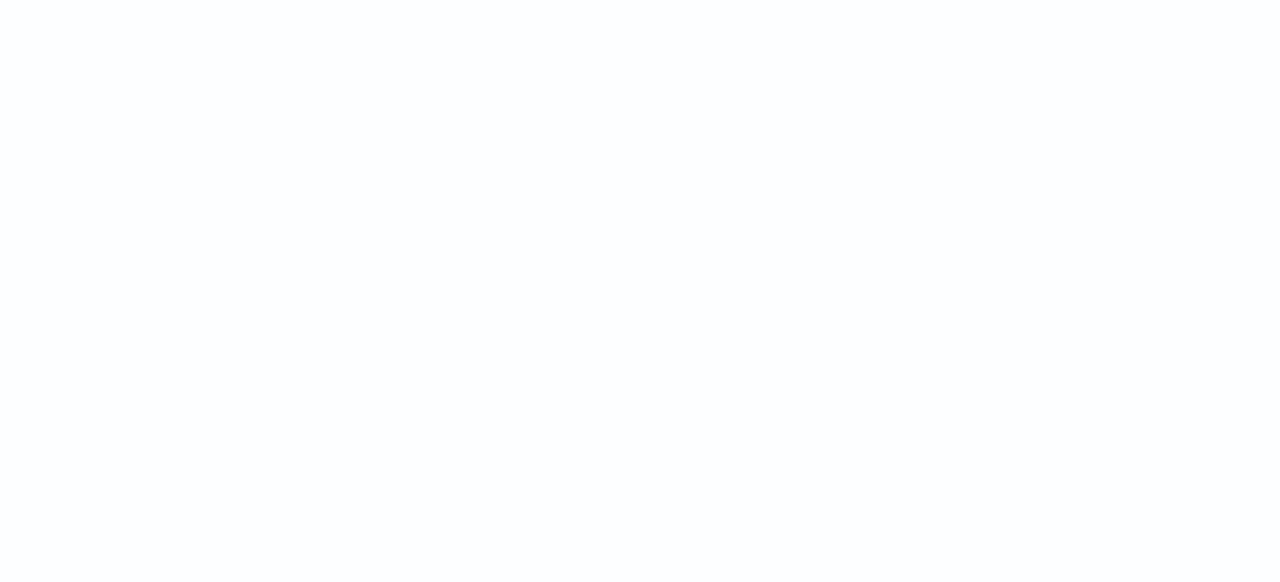
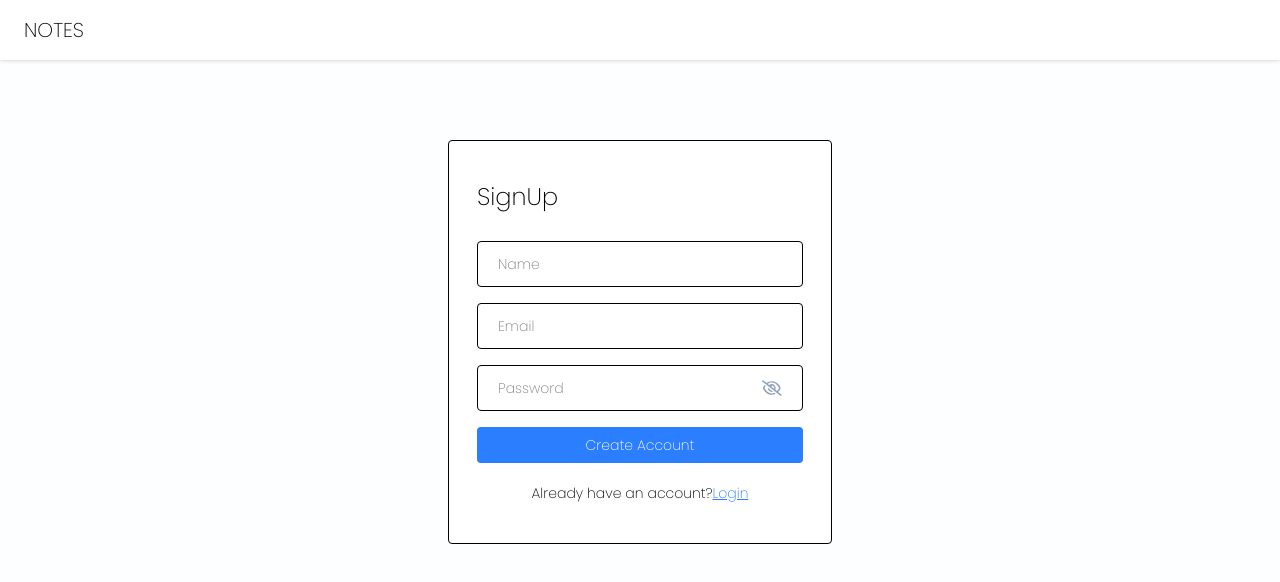
Before and after one commit to sankarshan07/notes, a React (Vite) app in the folder frontend/notes-app/: page /signup in a window 1280 px wide. Shown: the top 582 px of the page. Built offline with nearby package versions, Linux system fonts and the light colour scheme.

Commit message:
login and sigup setup complete

```diff
--- a/frontend/notes-app/package.json
+++ b/frontend/notes-app/package.json
@@ -13,6 +13,7 @@
     "@tailwindcss/vite": "^4.0.9",
     "react": "^19.0.0",
     "react-dom": "^19.0.0",
+    "react-icons": "^5.5.0",
     "react-router-dom": "^7.2.0",
     "tailwindcss": "^4.0.9"
   },
--- a/frontend/notes-app/src/components/Input/PasswordInput.jsx
+++ b/frontend/notes-app/src/components/Input/PasswordInput.jsx
@@ -1,16 +1,28 @@
-import React,{useState} from 'react'
+import React, { useState } from 'react';
+import {FaRegEye, FaRegEyeSlash} from 'react-icons/fa6'
+const PasswordInput = ({ value, onChange, placeholder }) => {
+  const [isShowPassword, setIsShowPassword] = useState(false);
 
-const PasswordInput = ({value, onChange, placeholder}) => {
+  const toggleShowPassword = () => {
+    setIsShowPassword(!isShowPassword);
+  };
 
-const [isShowPassword, setIsShowPassword] = useState(false);
-const toggleShoWPassword = () => {
-  setIsShowPassword(!isShowPassword);
-}
   return (
-    <div className='flex items-center bg-transparent border-[1.5px] px-5 rounded mb-3 outline-0'>
-      Password input
+    <div className='flex items-center bg-transparent border-[1.5px] px-5 rounded mb-3 outline-none'>
+      <input
+        value={value}
+        onChange={onChange}
+        type={isShowPassword ? 'text' : 'password'}
+        placeholder={placeholder || 'Password'}
+        className='w-full text-sm bg-transparent py-3 mr-3 rounded outline-none'
+      />
+      {isShowPassword ? <FaRegEye type='button' size={22} className='text-blue-500' onClick={toggleShowPassword}>
+
+      </FaRegEye>:<FaRegEyeSlash size={22}
+                   className='text-slate-400 cursor-pointer' onClick={() => toggleShowPassword()}
+                   />}
     </div>
-  )
-}
+  );
+};
 
 export default PasswordInput;
--- a/frontend/notes-app/src/pages/Login/Login.jsx
+++ b/frontend/notes-app/src/pages/Login/Login.jsx
@@ -1,18 +1,47 @@
-import React from 'react'
+import React ,{useState} from 'react'
 import Navbar from '../../components/Navbar/Navbar'
 import {Link} from 'react-router-dom'
 import PasswordInput from '../../components/Input/PasswordInput'
+import { validateEmail } from '../../utils/helper'
 
 const Login = () => {
+ const [email, setEmail] = useState('')
+ const [password, setPassword] = useState('')
+const [error, setError] = useState(null)
+const handleLogin = async (e) => {
+    e.preventDefault();
+
+    if (!validateEmail(email)) {
+        setError("Invalid email");
+        return;
+        }
+
+        if(!password){
+            setError("Password is required");
+            return;
+
+        }
+        setError("")
+        //login API
+};
+
   return (
    <>
    <Navbar/>
    <div className='flex items-center justify-center mt-20'>
     <div className='w-96 border rounded bg-white px-7 py-10' >
-        <form onSubmit={()=>{}}>
+        <form onSubmit={handleLogin}>
             <h4 className='text-2xl mb-7'>Login</h4>
-            <input type="text" placeholder='Email' className='input-box'/>
-            <PasswordInput/>
+            <input type="text" placeholder='Email' className='input-box'
+            value={email}
+            onChange={(e) => setEmail(e.target.value)}
+            />
+
+            <PasswordInput value={password}
+            onChange={(e) => setPassword(e.target.value)}/>
+
+            {error && <p className='text-red-500 text-xs pb-1'>{error}</p>}
+
             <button type='submit' className='btn-primary'>Login</button>
             <p className='text-sm text-center mt-4'>Not Registered yet?{""}
                 <Link to="/signUp" className="font-medium text-blue-500 underline">
--- a/frontend/notes-app/src/pages/SignUp/SignUp.jsx
+++ b/frontend/notes-app/src/pages/SignUp/SignUp.jsx
@@ -1,11 +1,79 @@
-import React from 'react'
+import React, { useState } from "react";
+import Navbar from "../../components/Navbar/Navbar";
+import PasswordInput from "../../components/Input/PasswordInput";
+import { Link } from "react-router-dom";
+import { validateEmail } from "../../utils/helper";
 
 const SIgnUp = () => {
+  const [name, setName] = useState("");
+  const [email, setEmail] = useState("");
+  const [password, setPassword] = useState("");
+  const [error, setError] = useState(null);
+
+  const handleSignUp = async (e) => {
+    e.preventDefault();
+    if(!name){
+      setError("Name is required");
+      return;
+    }
+    if(!validateEmail(email)){
+      setError("Email required");
+      return;
+    }
+    if(!password){
+      setError("Password is required");
+      return;
+    }
+    setError("");
+
+    //signup API
+  };
+
   return (
-    <div>
+    <>
+      <Navbar />
+      <div className="flex items-center justify-center mt-20">
+        <div className="w-96 border rounded bg-white px-7 py-10">
+          <form onSubmit={handleSignUp}>
+            <h4 className="text-2xl mb-7">SignUp</h4>
+            <input
+              type="text"
+              placeholder="Name"
+              className="input-box"
+              value={name}
+              onChange={(e) => setName(e.target.value)}
+            />
+            <input
+              type="text"
+              placeholder="Email"
+              className="input-box"
+              value={email}
+              onChange={(e) => setEmail(e.target.value)}
+            />
+            <PasswordInput
+              value={password}
+              onChange={(e) => setPassword(e.target.value)}
+            />
 
-    </div>
-  )
-}
+            {error && <p className="text-red-500 text-xs pb-1">{error}</p>}
 
-export default SIgnUp
+            <button type="submit" className="btn-primary">
+              Create Account
+            </button>
+            <p className="text-sm text-center mt-4">
+              Already have an account?{""}
+              <Link
+                to="/login"
+                className="font-medium text-blue-500 underline"
+              >
+                Login
+              </Link>
+            </p>
+          </form>
+        </div>
+      </div>
+    </>
+  );
+};
+
+export default SIgnUp;
--- /dev/null
+++ b/frontend/notes-app/src/utils/helper.js
@@ -0,0 +1,5 @@
+export const validateEmail = (email) => {
+const regex=/^[^\s@]+@[^\s@]+\.[^\s@]+$/;
+return regex.test(email);
+
+};
```
Also changed, not shown: 1 other file (tests, documents, lock files or other folders).
